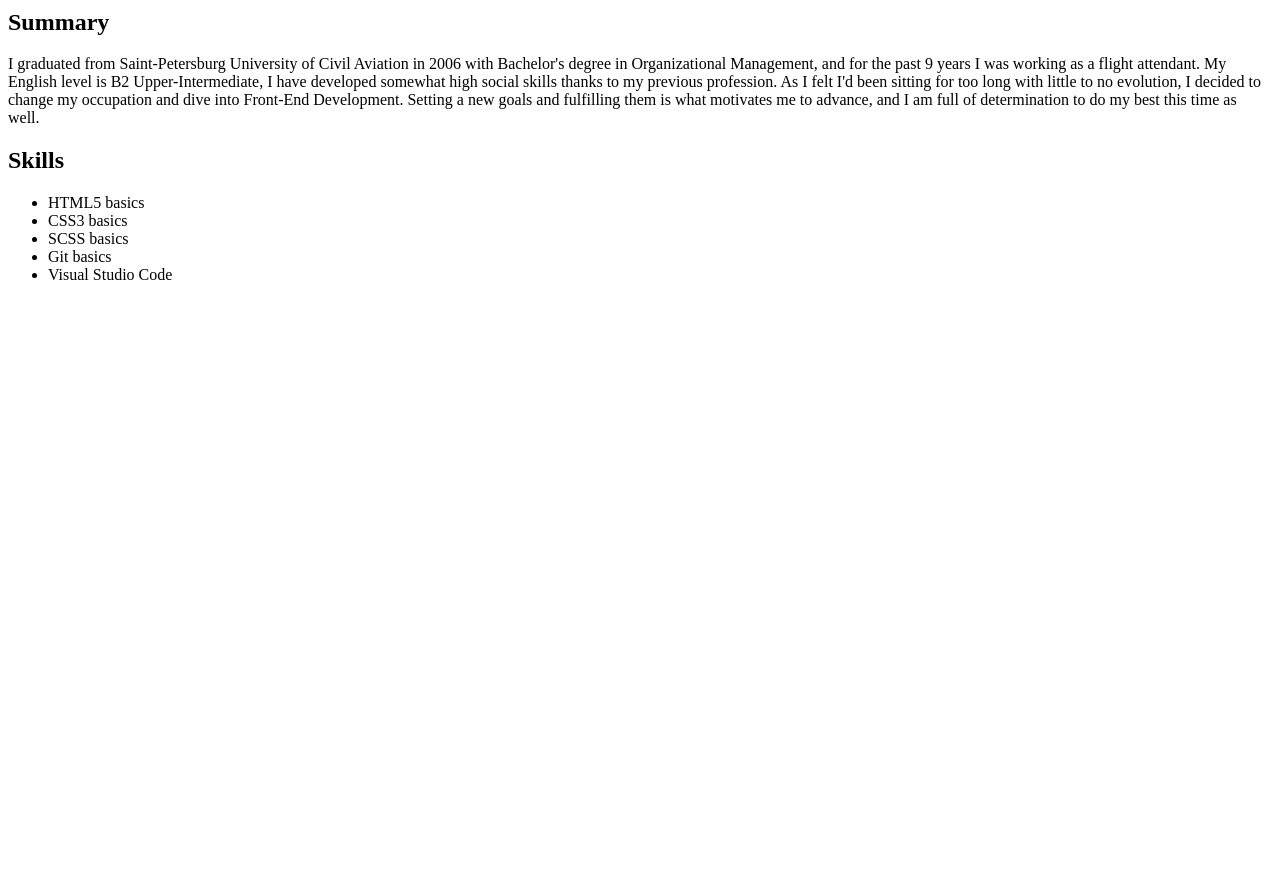
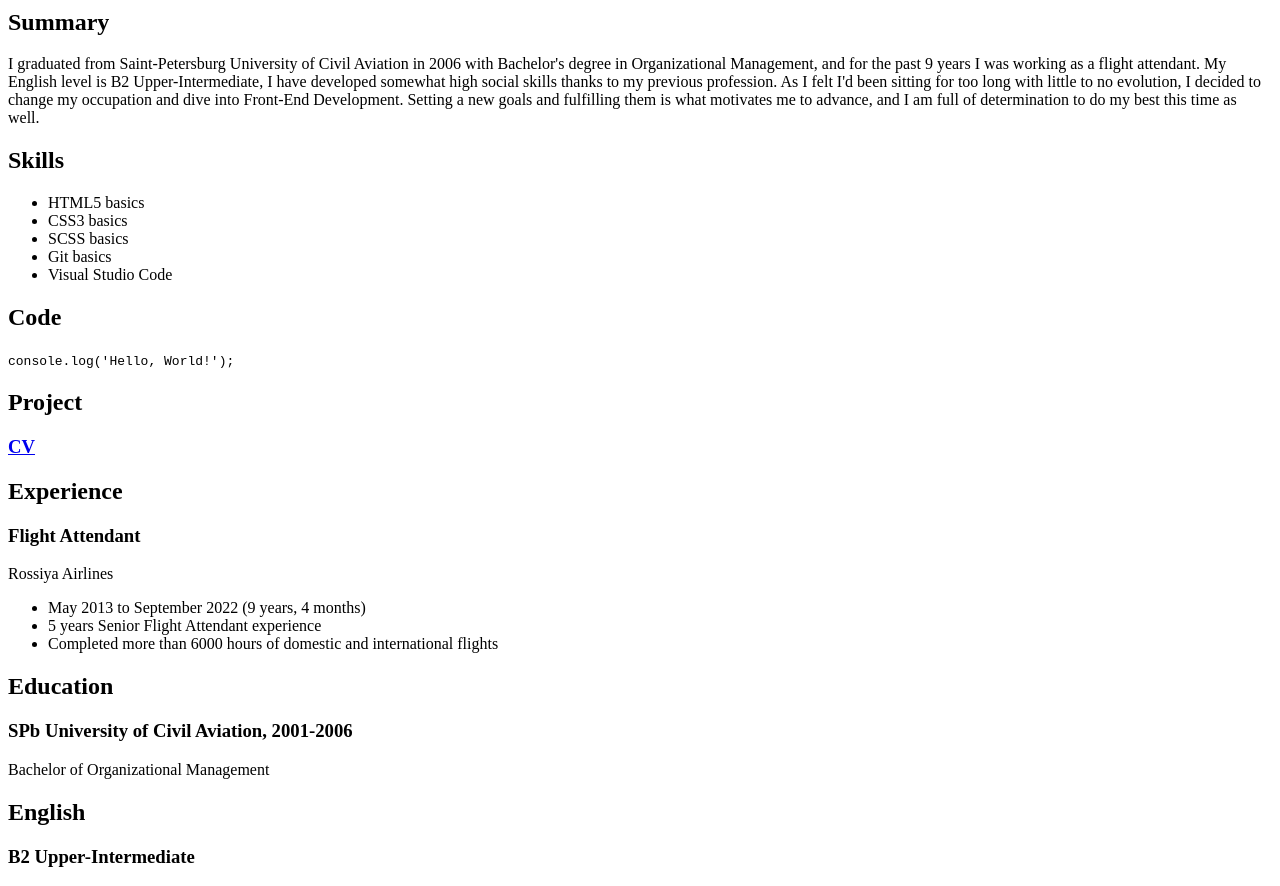
Before and after one commit to DioStriker/rsschool-cv-2023, a plain HTML site: page index.html in a window 1280 px wide. Shown: the part 723-1609 px from the top of the page. Before the commit the page ends 1023 px from the top, so only its background shows below. Drawn offline with Linux system fonts and the light colour scheme.

Commit message:
feat: add code, experience, education sections

```diff
--- a/index.html
+++ b/index.html
@@ -24,7 +24,7 @@
                 </nav>
             </div>
         </header>
-        <main>
+        <main class="main">
             <div class="container main-container">
                 <section class="section-profile" id="profile">
                     <img class="profile-img" src="assets/img/bighead_rage.png" alt="avatar">
@@ -40,7 +40,8 @@
                         <li class="section-item phone-icon">123-456-7890</li>
                         <li class="section-item discord-icon">Damir K</li>
                     </ul>
-                </section><section class="section" id="summary">
+                </section>
+                <section class="section" id="summary">
                     <h2 class="section-title">Summary</h2>
                     <p>I graduated from Saint-Petersburg University of Civil Aviation in 2006 with Bachelor's degree in Organizational Management, and for the past 9 years I was working as a flight attendant. My English level is B2 Upper-Intermediate, I have developed somewhat high social skills thanks to my previous profession. As I felt I'd been sitting for too long with little to no evolution, I decided to change my occupation and dive into Front-End Development. Setting a new goals and fulfilling them is what motivates me to advance, and I am full of determination to do my best this time as well.</p>
                 </section>
@@ -54,5 +55,36 @@
                         <li class="section-item decoration">Visual Studio Code</li>
                     </ul>
                 </section>
+                <section class="section" id="code">
+                    <h2 class="section-title">Code</h2>
+                        <code>
+                            console.log('Hello, World!');
+                        </code>
+                </section>
+                <section class="section" id="project">
+                    <h2 class="section-title">Project</h2>
+                    <h3><a class="section-link" href="https://diostriker.github.io/rsschool-cv/cv">CV</a></h3>
+                </section>
+                <section class="section" id="experience">
+                    <h2 class="section-title">Experience</h2>
+                    <h3 class="h3">Flight Attendant</h3>
+                    <p>Rossiya Airlines</p>
+                    <ul class="section-list">
+                        <li class="section-item decoration">May 2013 to September 2022 (9 years, 4 months)</li>
+                        <li class="section-item decoration">5 years Senior Flight Attendant experience</li>
+                        <li class="section-item decoration">Completed more than 6000 hours of domestic and international flights</li>
+                    </ul>
+                </section>
+                <section class="section" id="education">
+                    <h2 class="section-title">Education</h2>
+                    <h3>SPb University of Civil Aviation, 2001-2006</h3>
+                    <p>Bachelor of Organizational Management</p>
+                </section>
+                <section class="section" id="english">
+                    <h2 class="section-title">English</h2>
+                    <h3>B2 Upper-Intermediate</h3>
+                </section>
+            </div>
+        </main>
         </main>
     </body>
```
